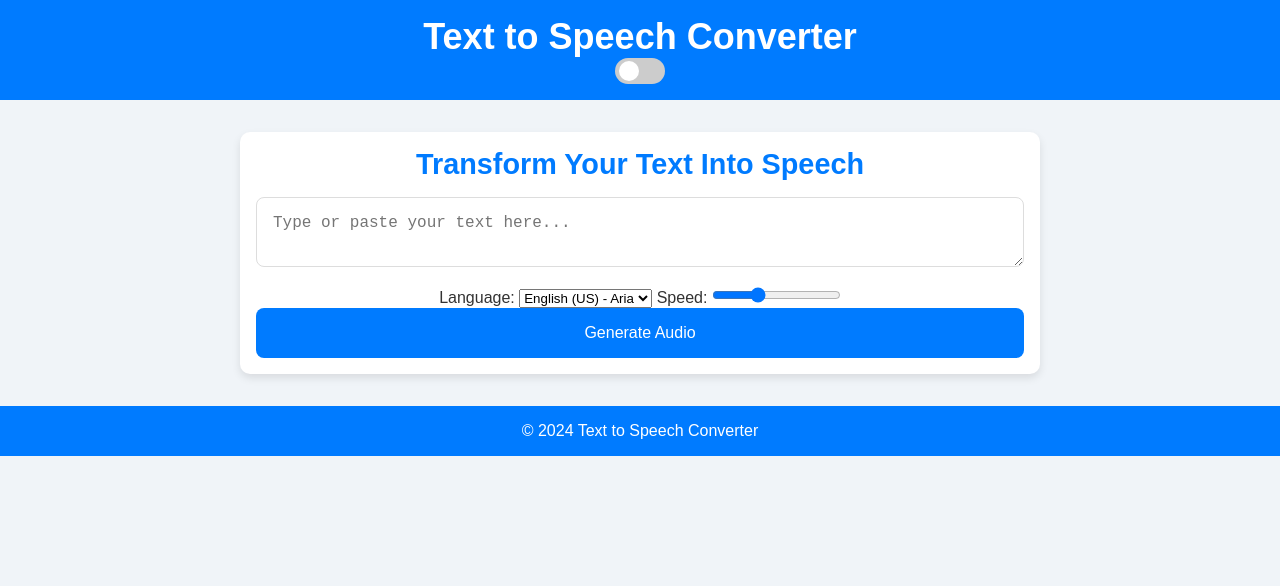
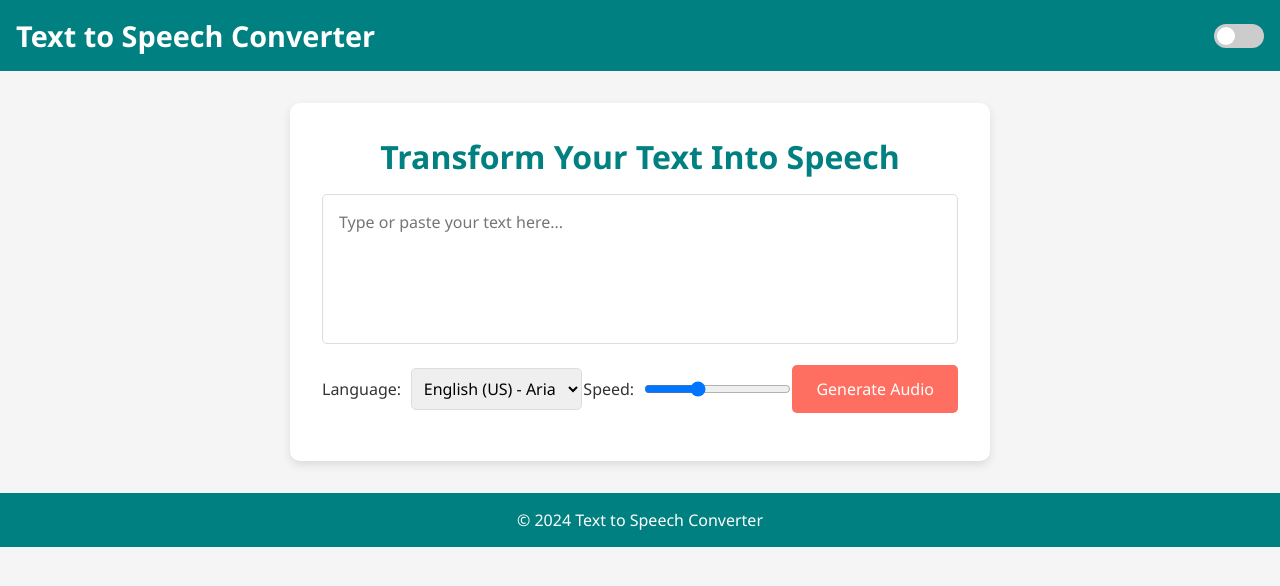
Before and after one commit to Harshit-shrivastav/Text-To-Speech, a plain HTML site: page static/index.html in a window 1280 px wide. Drawn offline with Linux system fonts and the light colour scheme.

Commit message:
Update styles.css

```diff
--- a/static/styles.css
+++ b/static/styles.css
@@ -1,92 +1,56 @@
-/* Base Styles */
+/* Reset and Global Styles */
 * {
     margin: 0;
     padding: 0;
     box-sizing: border-box;
+    font-family: 'Segoe UI', Tahoma, Geneva, Verdana, sans-serif;
 }
 
 body {
-    font-family: 'Arial', sans-serif;
     background-color: var(--bg-color);
     color: var(--text-color);
-    transition: background-color 0.5s ease, color 0.5s ease;
+    transition: background-color 0.5s, color 0.5s;
 }
 
+/* Color Themes */
 :root {
-    --bg-color: #f0f4f8;
-    --text-color: #333;
-    --primary-color: #007BFF;
-    --progress-color: #007BFF;
-    --navbar-bg-color: #007BFF;
+    --primary-color: #008080; /* Teal */
+    --accent-color: #FF6F61;  /* Coral */
+    --bg-color: #F5F5F5;     /* Light Gray */
+    --text-color: #333;       /* Dark Gray */
+    --progress-color: #008080;
 }
 
 [data-theme="dark"] {
     --bg-color: #2d2d2d;
-    --text-color: #f0f4f8;
-    --primary-color: #1e90ff;
-    --progress-color: #1e90ff;
-    --navbar-bg-color: #1e90ff;
+    --text-color: #F5F5F5;
+    --progress-color: #FF6F61;
 }
 
-/* Navbar Styles */
+/* Navbar */
 .navbar {
-    background-color: var(--navbar-bg-color);
-    padding: 1rem 2rem;
-    text-align: center;
-    position: relative;
+    background-color: var(--primary-color);
+    padding: 1rem;
+    color: white;
 }
 
-.navbar-container {
+.navbar .container {
     display: flex;
     justify-content: space-between;
     align-items: center;
-    max-width: 1200px;
-    margin: 0 auto;
 }
 
-.brand {
-    color: white;
-    font-size: 1.5rem;
+.brand h1 {
+    font-size: 1.8rem;
     font-weight: bold;
 }
 
-.menu-btn {
-    background-color: var(--primary-color);
-    color: white;
-    border: none;
-    padding: 0.5rem 1rem;
-    border-radius: 5px;
-    cursor: pointer;
-    font-size: 1rem;
-}
-
-.dropdown-menu {
-    display: none;
-    position: absolute;
-    top: 60px;
-    right: 10px;
-    background-color: var(--navbar-bg-color);
-    list-style: none;
-    padding: 1rem;
-    border-radius: 5px;
-    z-index: 1000;
-}
-
-.dropdown-menu li a {
-    color: white;
-    text-decoration: none;
-}
-
-.menu-btn:hover + .dropdown-menu,
-.dropdown-menu:hover {
-    display: block;
-}
-
+/* Switch (Theme Toggle) */
 .switch {
     position: relative;
     display: inline-block;
     width: 50px;
-    height: 26px;
+    height: 24px;
 }
 
 .switch input {
@@ -104,119 +68,115 @@ body {
     bottom: 0;
     background-color: #ccc;
     transition: .4s;
+    border-radius: 24px;
 }
 
 .slider:before {
     position: absolute;
     content: "";
-    height: 20px;
-    width: 20px;
-    left: 4px;
+    height: 18px;
+    width: 18px;
+    left: 3px;
     bottom: 3px;
     background-color: white;
     transition: .4s;
+    border-radius: 50%;
 }
 
 input:checked + .slider {
-    background-color: var(--primary-color);
+    background-color: var(--accent-color);
 }
 
 input:checked + .slider:before {
-    transform: translateX(24px);
+    transform: translateX(26px);
 }
 
-/* Rounded slider */
-.slider.round {
-    border-radius: 34px;
+/* Main Content */
+.main-content {
+    padding: 2rem;
+    text-align: center;
 }
 
-.slider.round:before {
-    border-radius: 50%;
-}
-
-/* Main Section */
-main {
-    max-width: 800px;
-    margin: 2rem auto;
-    padding: 1rem;
-    text-align: center;
+.content {
+    max-width: 700px;
+    margin: 0 auto;
     background-color: white;
+    padding: 2rem;
     border-radius: 10px;
-    box-shadow: 0 4px 8px rgba(0, 0, 0, 0.1);
-    transition: background-color 0.5s ease, color 0.5s ease;
+    box-shadow: 0px 4px 10px rgba(0, 0, 0, 0.1);
 }
 
 h2 {
+    font-size: 2rem;
+    color: var(--primary-color);
     margin-bottom: 1rem;
-    font-size: 1.8rem;
-    color: var(--primary-color);
 }
 
 textarea {
     width: 100%;
+    height: 150px;
     padding: 1rem;
+    border: 1px solid #ddd;
+    border-radius: 5px;
+    margin-bottom: 1rem;
     font-size: 1rem;
-    border: 1px solid #ddd;
-    border-radius: 8px;
+    resize: none;
+}
+
+.controls {
+    display: flex;
+    justify-content: space-between;
+    align-items: center;
     margin-bottom: 1rem;
 }
 
-#convert-btn {
-    background-color: var(--primary-color);
+.controls label {
+    margin-right: 0.5rem;
+}
+
+.controls select, .controls input[type="range"] {
+    padding: 0.5rem;
+    font-size: 1rem;
+    border: 1px solid #ddd;
+    border-radius: 5px;
+}
+
+button {
+    background-color: var(--accent-color);
     color: white;
+    padding: 0.8rem 1.5rem;
     border: none;
-    padding: 1rem;
-    border-radius: 8px;
+    border-radius: 5px;
     cursor: pointer;
     font-size: 1rem;
-    width: 100%;
     transition: background-color 0.3s ease;
 }
 
-#convert-btn:hover {
-    background-color: #0056b3;
+button:hover {
+    background-color: #e1554a;
 }
 
 /* Progress Bar */
 .progress-bar {
     width: 100%;
-    background-color: #f3f3f3;
-    border-radius: 8px;
-    margin: 1rem 0;
+    background-color: #ddd;
+    border-radius: 5px;
+    height: 10px;
     display: none;
-    height: 20px;
 }
 
 .progress-bar-fill {
     background-color: var(--progress-color);
     height: 100%;
     width: 0;
-    border-radius: 8px;
-    transition: width 0.5s ease;
+    border-radius: 5px;
+    transition: width 0.3s ease;
 }
 
 /* Footer */
 .footer {
     background-color: var(--primary-color);
     color: white;
+    padding: 1rem 0;
     text-align: center;
-    padding: 1rem 0;
-    margin-top: 2rem;
 }
-
-.footer-links a {
-    color: white;
-    margin: 0 1rem;
-    text-decoration: none;
-}
-
-.footer-links a:hover {
-    text-decoration: underline;
-}
-
-/* Responsive Design */
-@media only screen and (max-width: 768px) {
-    .navbar-container {
-        flex-direction: column;
-    }
-}
```
